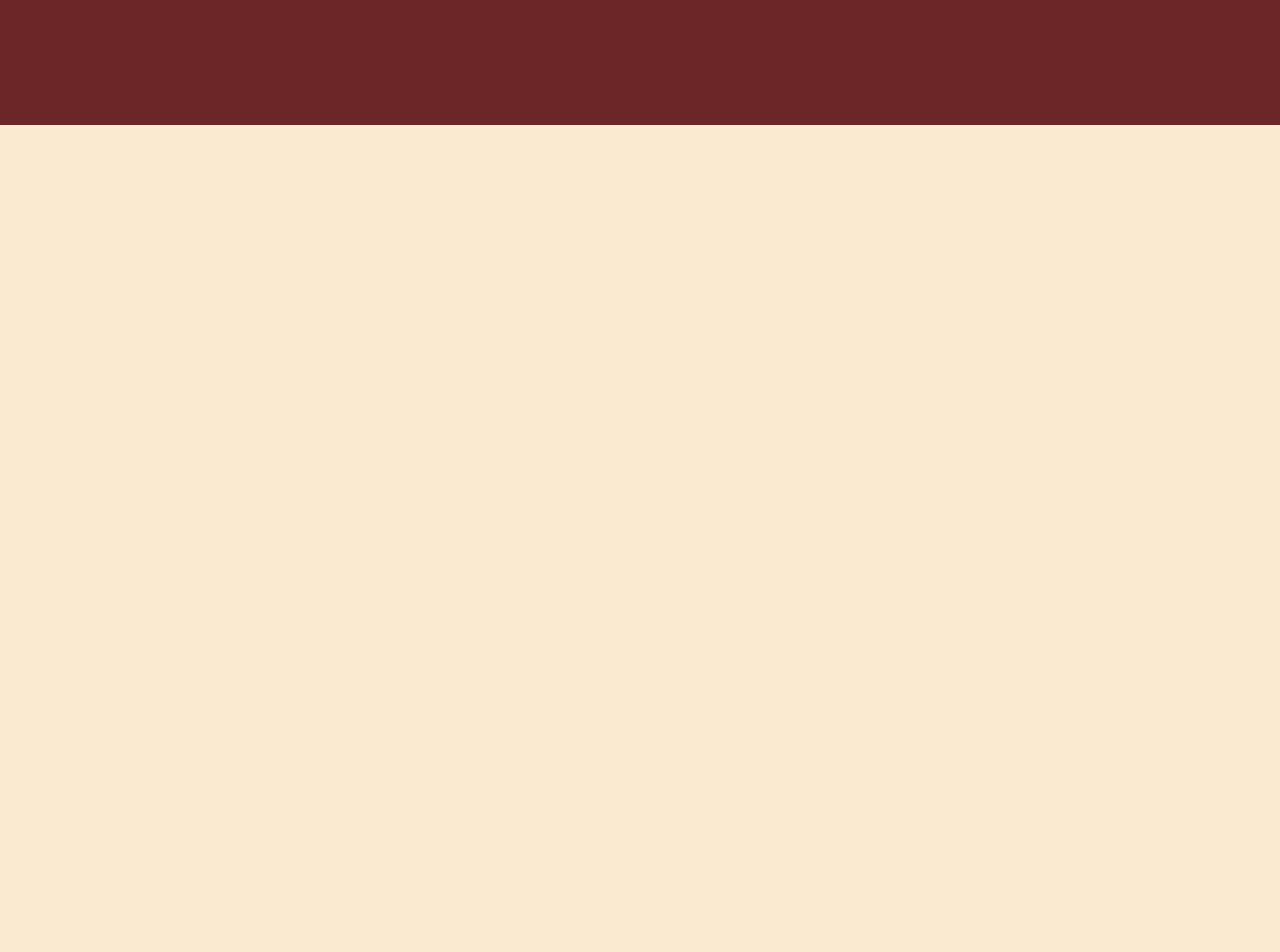
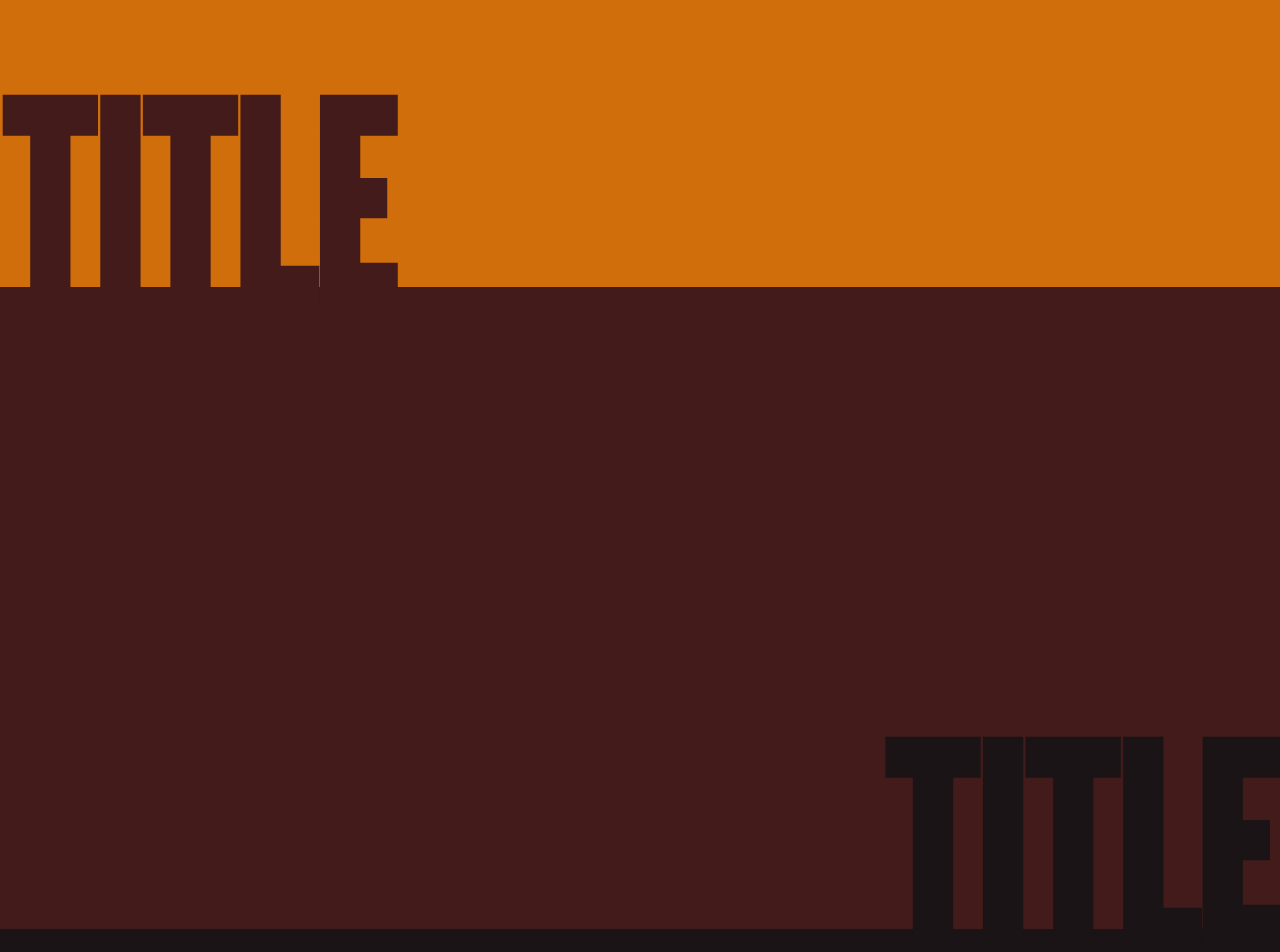
Before and after one commit to Chrisdocs/espresso, a Next.js app: page / in a window 1280 px wide. Shown: the part 940-1892 px from the top of the page. Before the commit the page ends 1065 px from the top, so only its background shows below. Built offline with nearby package versions, Linux system fonts and the light colour scheme.

Commit message:
body sections

```diff
--- /dev/null
+++ b/components/BodySectionA.jsx
@@ -0,0 +1,11 @@
+import React from 'react';
+import styles from '../styles/Home.module.scss';
+
+export default function BodySectionA () {
+	return (
+		<div className={styles.bodyA}>
+			<h3>TITLE</h3>
+			<div className={styles.bodyBlockA}></div>
+		</div>
+	)
+}
--- /dev/null
+++ b/components/BodySectionB.jsx
@@ -0,0 +1,11 @@
+import React from 'react';
+import styles from '../styles/Home.module.scss';
+
+export default function BodySectionB () {
+	return (
+		<div className={styles.bodyTwo}>
+			<h3>TITLE</h3>
+			<div className={styles.bodyBlockTwo}></div>
+		</div>
+	)
+}
--- a/components/Header.jsx
+++ b/components/Header.jsx
@@ -1,5 +1,7 @@
 import React from 'react';
 import styles from '../styles/Home.module.scss'
+import BodySectionA from './BodySectionA';
+import BodySectionB from './BodySectionB';
 
 export default function Header () {
 	return (
@@ -7,8 +9,10 @@ export default function Header () {
 		<h1 className={styles.headerTitle}>
 			ESPRESSO
 			</h1>
-		<div className={styles.body}>
+		<div className={styles.headerBody}>
 		</div>
+		<BodySectionA />
+		<BodySectionB />
 	</div>
 	)
 }
--- a/pages/index.js
+++ b/pages/index.js
@@ -1,6 +1,5 @@
 import Head from 'next/head'
 import Image from 'next/image'
-import BodySection from '../components/BodySection'
 import Header from '../components/Header'
 import styles from '../styles/Home.module.scss'
 
@@ -15,7 +14,6 @@ export default function Home() {
 
       <main className={styles.main}>
 				<Header />
-				<BodySection />
       </main>
 
       <footer className={styles.footer}>
--- a/styles/Home.module.scss
+++ b/styles/Home.module.scss
@@ -18,7 +18,7 @@
 		line-height: .6;
 	}
 
-	.body {
+	.headerBody {
 		grid-column: 1;
 		grid-row: 2;
 		background-color: $color-secondary;
@@ -28,6 +28,53 @@
 
 /* Body Sections */
 
+.bodyA {
+	grid-column: 1;
+	grid-row: 3;
+	background-color: $color-secondary;
+	height: 100%;
+
+	h3 {
+		text-align: start;
+		color: $color-tertiary;
+		grid-column: 1;
+		font-family: 'League Gothic', sans-serif;;
+		margin-bottom: 0;
+		margin-top: 0;
+		line-height: .6;
+	}
+
+	.bodyBlockA{
+		grid-column: 1;
+		grid-row: 2;
+		background-color: $color-tertiary;
+		height: 60vh;
+	}
+}
+
+.bodyTwo {
+	grid-column: 1;
+	grid-row: 4;
+	height: 100%;
+
+	h3 {
+		text-align: end;
+		color: $text-quaternary;
+		grid-column: 1;
+		font-family: 'League Gothic', sans-serif;;
+		margin-bottom: 0;
+		margin-top: 0;
+		line-height: .6;
+		background-color: $color-tertiary;
+	}
+
+	.bodyBlockTwo{
+		grid-column: 1;
+		grid-row: 2;
+		background-color: $color-quaternary;
+		height: 60vh;
+	}
+}
 
 
 @media (max-width: 600px) {
--- a/styles/_mixins.scss
+++ b/styles/_mixins.scss
@@ -1,10 +1,13 @@
 @import url('https://fonts.googleapis.com/css2?family=League+Gothic&display=swap');
 
-$color-primary: #FAEAD0;
-$color-secondary: #6C2628;
-$color-tertiary: #F6A204;
+$color-primary: #f9e5c5;
+$color-secondary: #d06e0c;
+$color-tertiary: #431b1a;
+$color-quaternary: #1A1416;
 
 $txt-primary: $color-secondary;
+$text-secondary: $color-primary;
+$text-quaternary: $color-quaternary;
 
 @mixin desktop() {
 	@media (max-width: 600px) {
```
Also changed, not shown: components/BodySection.jsx (deleted, +0 -8 lines).
